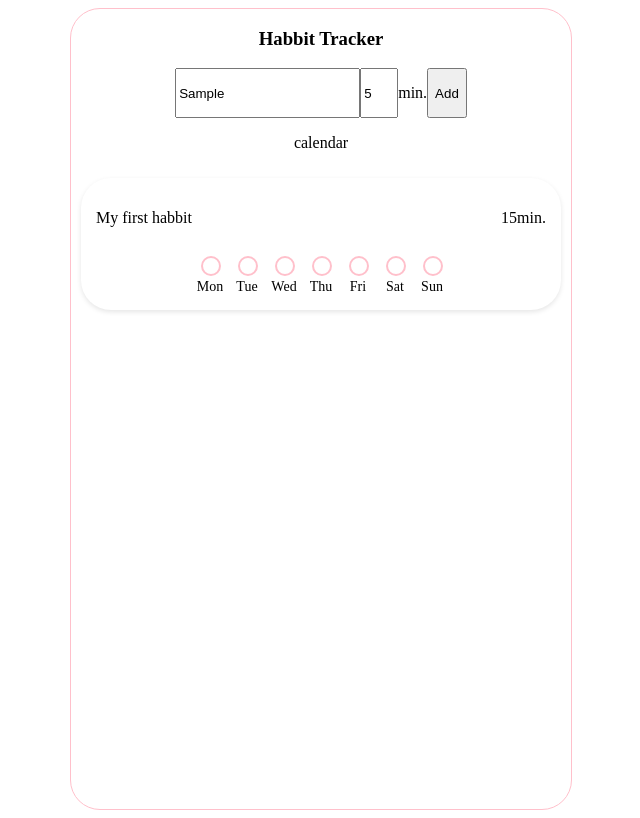
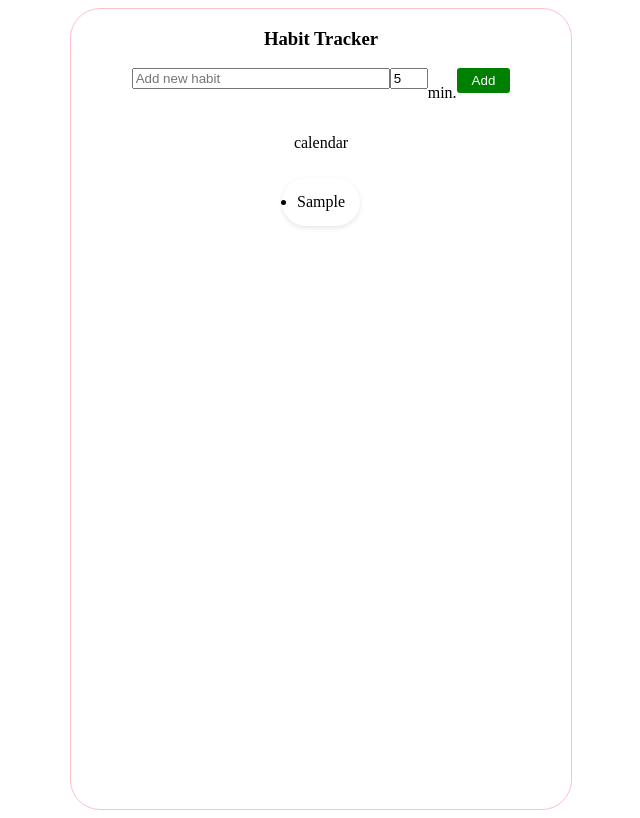
Before and after one commit to AngelikaSo/habit-tracker, a plain HTML site: page index.html in a window 1280 px wide. Both pictures are taken after typing "Sample", "5" into the empty fields and a click on the button "Add". Shown: the whole page, without its empty margins (319-959 px from the left). Drawn offline with Linux system fonts and the light colour scheme.

Commit message:
adding habit function created

```diff
--- a/index.html
+++ b/index.html
@@ -7,10 +7,15 @@
     <link rel="stylesheet" href="styles.css" />
   </head>
   <body>
-    <div class="habbit">
-      <h3>Habbit Tracker</h3>
-      <div class="habbit-add">
-        <input type="text" placeholder="Add new habbit" />
+    <div class="content-box">
+      <h3 class="content-box-title">Habit Tracker</h3>
+      <div class="content-box-addHabit">
+        <input
+          class="content-box-addHabit--input"
+          type="text"
+          placeholder="Add new habit"
+          id="habit-input"
+        />
         <input
           type="number"
           class="habit-time-duration"
@@ -21,10 +26,11 @@
           placeholder="30"
         />
         <p>min.</p>
-        <button>Add</button>
+        <button class="content-box-addButton" id="add-habit-btn">Add</button>
       </div>
       <p>calendar</p>
-      <div class="habbit-output">
+      <ul class="habit-output" id="habit-output">
+        <!--   <li>
           <div class="habbit-added--label">
             <p class="habit-added">My first habbit</p>
             <p>15min.</p>
@@ -38,8 +44,9 @@
             <label><input type="checkbox" /><span>Sat</span></label>
             <label><input type="checkbox" /><span>Sun</span></label>
           </div>
+        </li>-->
+      </ul>
     </div>
-    </div>
+    <script src="main.js"></script>
   </body>
-  <script src="main.js"></script>
 </html>
--- a/main.js
+++ b/main.js
@@ -0,0 +1,14 @@
+const habitInput = document.getElementById("habit-input");
+const addHabitBtn = document.getElementById("add-habit-btn");
+const displayList = document.getElementById("habit-output");
+
+addHabitBtn.addEventListener("click", function () {
+  const habitText = habitInput.value.trim();
+  if (habitText === "") return;
+
+  const listItem = document.createElement("li");
+  listItem.textContent = habitText;
+
+  displayList.appendChild(listItem);
+  habitInput.value = "";
+});
--- a/styles.css
+++ b/styles.css
@@ -9,7 +9,7 @@ input[type="number"] {
   -moz-appearance: textfield;
 }
 
-.habbit {
+.content-box {
   display: flex;
   flex-direction: column;
   width: 500px;
@@ -24,21 +24,36 @@ input[type="number"] {
 
 .habit-time-duration {
   width: 30px;
+  height: 15px;
 }
 
-.habbit-add {
+.content-box-addHabit {
   display: flex;
   flex-direction: row;
 }
 
-.habbit-added--label {
+.content-box-addButton {
+  background-color: green;
+  color: white;
+  padding: 0 15px;
+  border: none;
+  border-radius: 3px;
+  height: 25px;
+}
+
+.content-box-addHabit--input {
+  height: 15px;
+  width: 250px;
+}
+
+.habit-added--label {
   display: flex;
   flex-direction: row;
   width: 450px;
   justify-content: space-between;
 }
 
-.habbit-output {
+.habit-output {
   background-color: white;
   box-shadow: 0 2px 5px rgba(0, 0, 0, 0.1);
   padding: 15px;
@@ -46,21 +61,21 @@ input[type="number"] {
   border-radius: 30px;
 }
 
-.habbit-tracker--checkboxes {
+.habit-tracker--checkboxes {
   display: flex;
   justify-content: center;
   gap: 10px;
   margin-top: 10px;
 }
 
-.habbit-tracker--checkboxes label {
+.habit-tracker--checkboxes label {
   display: flex;
   flex-direction: column;
   align-items: center;
   font-size: 14px;
 }
 
-.habbit-tracker--checkboxes input[type="checkbox"] {
+.habit-tracker--checkboxes input[type="checkbox"] {
   width: 20px;
   height: 20px;
   appearance: none;
@@ -70,12 +85,12 @@ input[type="number"] {
   position: relative;
 }
 
-.habbit-tracker--checkboxes input[type="checkbox"]:checked {
+.habit-tracker--checkboxes input[type="checkbox"]:checked {
   background-color: pink;
   border-color: pink;
 }
 
-.habbit-tracker--checkboxes input[type="checkbox"]:checked::after {
+.habit-tracker--checkboxes input[type="checkbox"]:checked::after {
   color: white;
   font-size: 14px;
   font-weight: bold;
```
Lines whose indentation alone changed are shown as unchanged.
